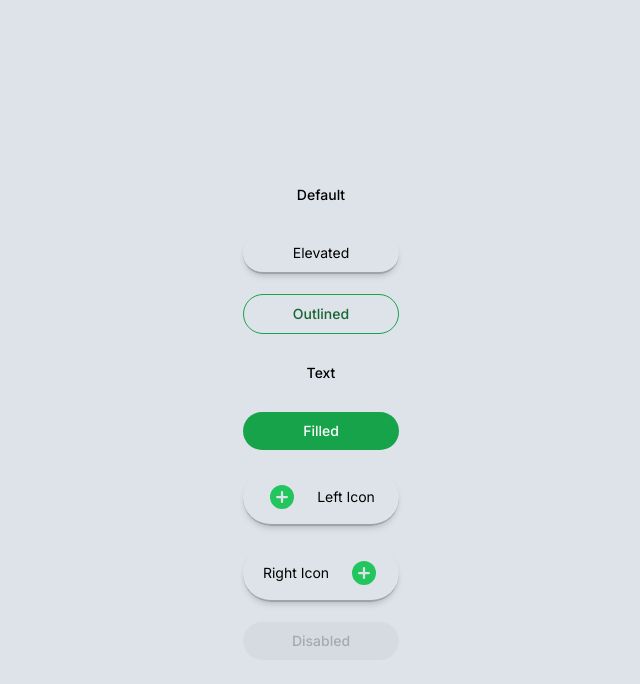
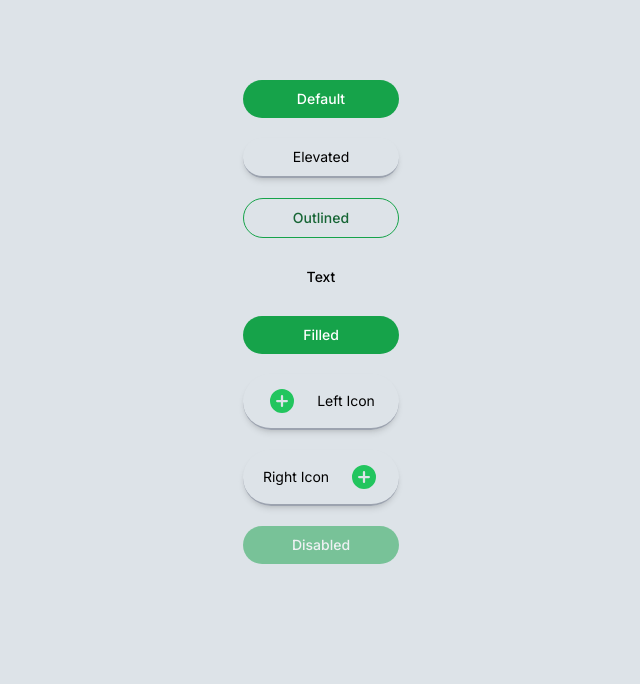
Before and after one commit to Dealsy/react-component-library, a Next.js app: page /ButtonPage in a window 1280 px wide. Shown: the top 684 px of the page, without its empty margins (319-959 px from the left). Built offline with nearby package versions, Linux system fonts and the light colour scheme.

Commit message:
Updates button component and main layout

```diff
--- a/src/app/ButtonPage/page.tsx
+++ b/src/app/ButtonPage/page.tsx
@@ -3,8 +3,8 @@ import { PlusCircleIcon } from "@heroicons/react/20/solid";
 
 export default function ButtonPage() {
   return (
+    <div className="flex flex-col items-center justify-center gap-5 m-auto mt-20">
       <div className="flex flex-col gap-5">
-      {/* TODO - create a default style */}
         <Button title="Default" />
         <Button buttonStyle="elevated" title="Elevated" />
         <Button buttonStyle="outlined" title="Outlined" />
@@ -27,5 +27,6 @@ export default function ButtonPage() {
 
         <Button title="Disabled" disabled />
       </div>
+    </div>
   );
 }
--- a/src/app/layout.tsx
+++ b/src/app/layout.tsx
@@ -17,9 +17,7 @@ export default function RootLayout({
 }) {
   return (
     <html lang="en">
-      <body className={clsx(inter.className, "flex justify-center mt-44")}>
-        {children}
-      </body>
+      <body className={inter.className}>{children}</body>
     </html>
   );
 }
--- a/src/components/Button/Button.tsx
+++ b/src/components/Button/Button.tsx
@@ -1,19 +1,20 @@
 import clsx from "clsx";
 import { ButtonProps } from "@/types/buttonTypes";
 
-const filled = "bg-green-600 text-white hover:bg-green-500 active:bg-green-600";
+const filled =
+  "bg-green-600 text-white hover:scale-110 hover:bg-green-500 active:bg-green-600";
 const disabledStyle =
-  "opacity-50 bg-gray-300 text-gray-500 cursor-default hover:bg-gray-300 hover:scale-100 active:bg-gray-300 active:scale-100";
+  "opacity-50 bg-gray-300 text-gray-500 cursor-default hover:bg-gray-300 hover:scale-110 active:bg-gray-300 active:scale-100";
 const text =
   "hover:underline active:underline hover:bg-inherit active:text-lg active:bg-inherit active:scale-100";
 const outlined =
-  "border border-green-600 hover:bg-inherit active:bg-[#bbe0a7] text-green-800";
+  "border border-green-600 hover:bg-inherit hover:scale-110 active:bg-[#bbe0a7] text-green-800";
 const elevated =
-  "shadow-md shadow-inner border-b-2 border-gray-400 text-sm font-normal hover:bg-green-600 hover:text-white active:bg-[#8fd48c]";
+  "shadow-md shadow-inner border-b-2 border-gray-400 text-sm font-normal hover:bg-green-600 hover:scale-110 hover:text-white active:bg-[#8fd48c]";
 
 export function Button({
   title,
-  buttonStyle,
+  buttonStyle = "filled",
   className,
   disabled,
   leftIcon,
@@ -27,14 +28,12 @@ export function Button({
       className={clsx(
         className && className,
         "py-3 px-5 transition duration-300 ease-in-out transform rounded-full text-sm leading-none",
-        "font-medium w-full",
+        "font-medium",
         buttonStyle === "elevated" && elevated,
         buttonStyle === "outlined" && outlined,
         buttonStyle === "text" && text,
         buttonStyle === "filled" && filled,
-        disabled && disabledStyle,
-        "active:bg-red-600 active:scale-110",
-        "hover:bg-red-400 hover:scale-110"
+        disabled && disabledStyle
       )}
     >
       <div className="flex items-center justify-center gap-5">
```
Lines whose indentation alone changed are shown as unchanged.
